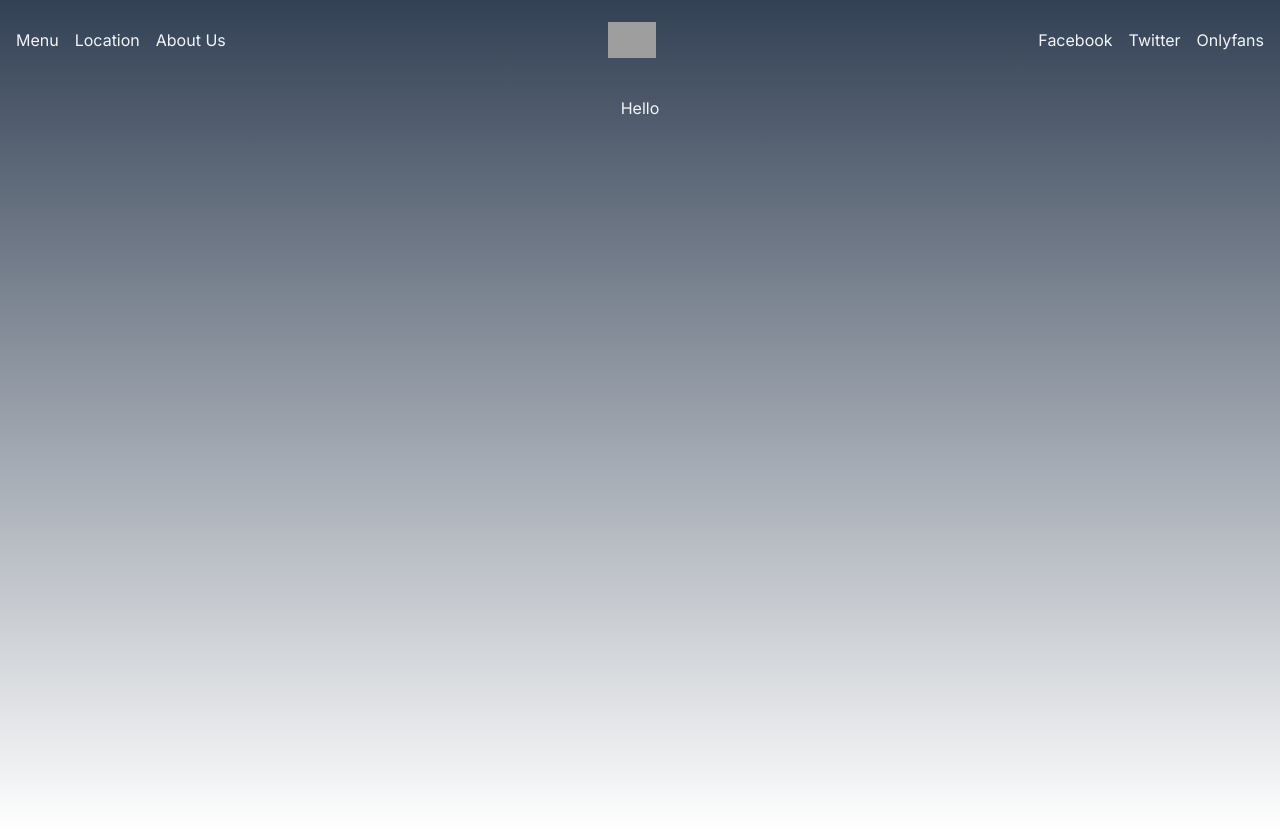
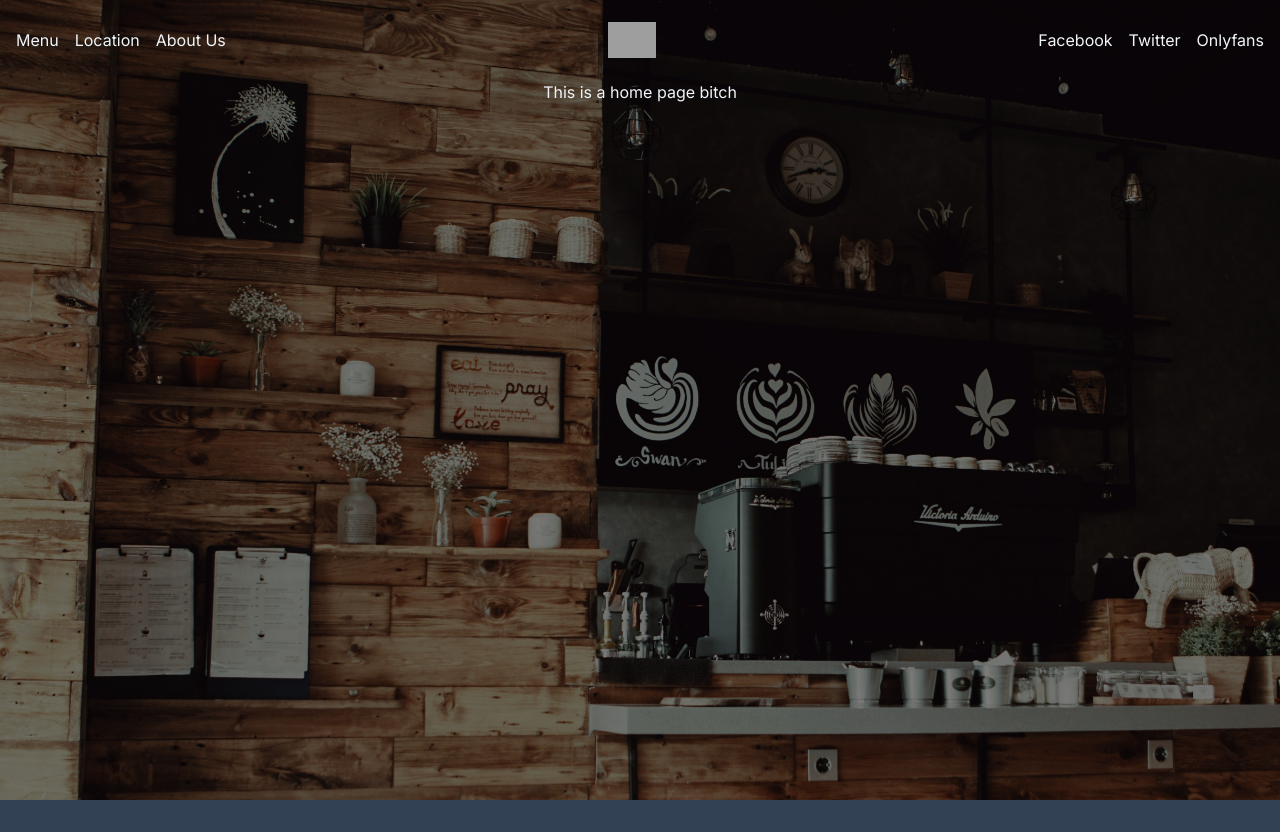
Before and after one commit to jaylamping/OdysseyCoffee, a Next.js app: page / in a window 1280 px wide. After the commit the page ends 800 px from the top, so only its background shows below. Built offline with nearby package versions, Linux system fonts and the light colour scheme; grey boxes are pictures that could not be loaded.

Commit message:
home background added

```diff
--- a/src/app/layout.tsx
+++ b/src/app/layout.tsx
@@ -13,7 +13,7 @@ export const metadata: Metadata = {
 export default function RootLayout({ children }: { children: React.ReactNode }) {
   return (
     <html lang="en">
-      <body className={`${inter.className} bg-slate-700 text-slate-100 container mx-auto p-4`}>
+      <body className={`${inter.className} bg-slate-700 text-slate-100 mx-auto`}>
         <Navbar />
         {children}
       </body>
--- a/src/app/menu/page.tsx
+++ b/src/app/menu/page.tsx
@@ -1,7 +1,7 @@
 export default function Menu() {
   return (
     <main className="flex min-h-screen flex-col items-center justify-between p-20">
-      <h1>wooo</h1>
+      <h1>Menu</h1>
     </main>
   );
 }
--- a/src/app/page.tsx
+++ b/src/app/page.tsx
@@ -1,7 +1,12 @@
 export default function Home() {
   return (
-    <main className="flex min-h-screen flex-col items-center justify-between p-20">
-      <h1>Hello</h1>
+    <main
+      className="bg-cover bg-center bg-fixed min-h-screen flex flex-col items-center justify-between p-20 "
+      style={{ backgroundImage: "url('/coffee-shop.jpg')" }}
+    >
+      <>
+        <h1>This is a home page bitch</h1>
+      </>
     </main>
   );
 }
--- a/tailwind.config.js
+++ b/tailwind.config.js
@@ -3,16 +3,15 @@ module.exports = {
   content: [
     './src/pages/**/*.{js,ts,jsx,tsx,mdx}',
     './src/components/**/*.{js,ts,jsx,tsx,mdx}',
-    './src/app/**/*.{js,ts,jsx,tsx,mdx}',
+    './src/app/**/*.{js,ts,jsx,tsx,mdx}'
   ],
   theme: {
     extend: {
       backgroundImage: {
         'gradient-radial': 'radial-gradient(var(--tw-gradient-stops))',
-        'gradient-conic':
-          'conic-gradient(from 180deg at 50% 50%, var(--tw-gradient-stops))',
-      },
-    },
+        'gradient-conic': 'conic-gradient(from 180deg at 50% 50%, var(--tw-gradient-stops))'
+      }
+    }
   },
-  plugins: [],
-}
+  plugins: []
+};
```
Also changed, not shown: public/coffee-shop.jpg (added).
